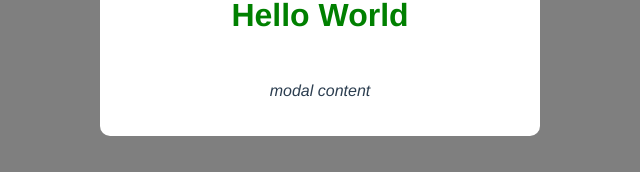
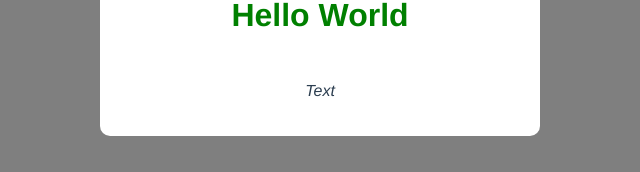
Before and after one commit to braden-w-tutorials/learn-vue-with-net-ninja, a Vue app in the folder modal-project/: page / in a window 1280 px wide. Shown: the part 144-316 px from the top of the page, without its empty margins (320-960 px from the left). Built offline with nearby package versions, Linux system fonts and the light colour scheme.

Commit message:
More props passed down

```diff
--- a/modal-project/src/App.vue
+++ b/modal-project/src/App.vue
@@ -2,7 +2,7 @@
     <h1>{{ title }}</h1>
     <input type="text" ref="name" />
     <button @click="handleClick">Click me</button>
-    <Modal header="Hello World" />
+    <Modal header="Hello World" text="Text" />
 </template>
 
 <script>
--- a/modal-project/src/components/Modal.vue
+++ b/modal-project/src/components/Modal.vue
@@ -2,14 +2,14 @@
     <div class="backdrop">
         <div class="modal">
             <h1>{{ header }}</h1>
-            <p>modal content</p>
+            <p>{{ text }}</p>
         </div>
     </div>
 </template>
 
 <script>
 export default {
-    props: ["header"]
+    props: ["header", "text"]
 };
 </script>
 
```
